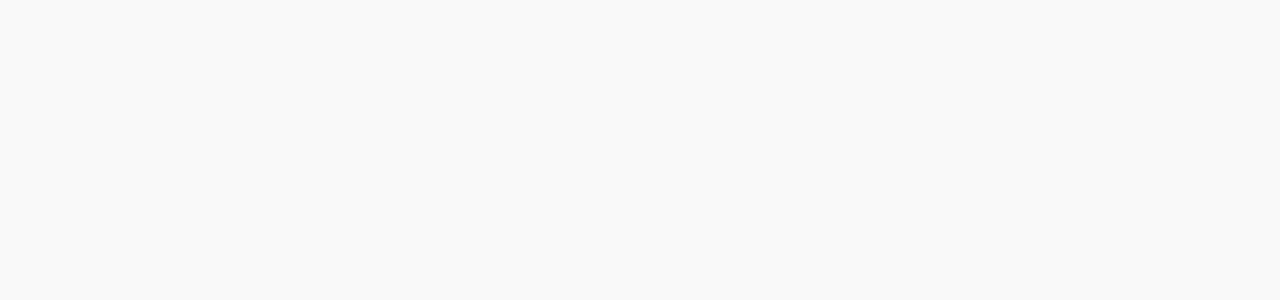
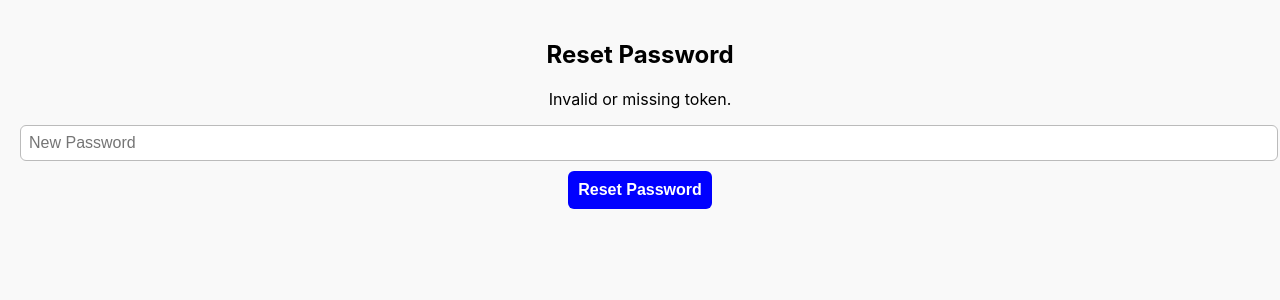
Before and after one commit to Perger95/vanrestapi-frontend, a React (Vite) app: page /reset-password in a window 1280 px wide. Before the commit this address had no page. Shown: the top 300 px of the page. Built offline with nearby package versions, Linux system fonts and the light colour scheme; the HTML template or start-up script is replaced by a standard one; a web font is replaced by a local one.

Commit message:
update szombat 15:00

```diff
--- a/src/App.jsx
+++ b/src/App.jsx
@@ -3,6 +3,7 @@
 import Login from './pages/Login';
 import Events from './pages/Events';
 import Helpdesk from './pages/Helpdesk'; // Új Helpdesk oldal importálása
+import ResetPassword from "./pages/resetpassword";
 
 const App = () => {
     const [token, setToken] = useState(localStorage.getItem('token') || '');
@@ -18,6 +19,7 @@
                     path="/helpdesk"
                     element={token ? <Helpdesk token={token} /> : <Login setToken={setToken} />}
                 />
+                <Route path="/reset-password" element={<ResetPassword />} />
             </Routes>
         </Router>
     );
--- /dev/null
+++ b/src/pages/resetpassword.jsx
@@ -0,0 +1,74 @@
+import { useState, useEffect } from "react";
+import { useSearchParams } from "react-router-dom";
+
+function ResetPassword() {
+  const [searchParams] = useSearchParams();
+  const token = searchParams.get("token");
+  const [newPassword, setNewPassword] = useState("");
+  const [message, setMessage] = useState("");
+
+  useEffect(() => {
+    if (!token) {
+      setMessage("Invalid or missing token.");
+    }
+  }, [token]);
+
+  const handleReset = async () => {
+    if (!token || newPassword.length < 6) {
+      setMessage("Invalid token or password too short.");
+      return;
+    }
+
+    try {
+      console.log("📡 Küldés a szerverre:", {
+        token,
+        new_password: newPassword
+      });
+
+      const response = await fetch("https://localhost/plain-php-api/index.php?users=new-password", {
+        method: "POST",
+        headers: {
+          "Content-Type": "application/json",
+          "Accept": "application/json"  // 🔹 FONTOS! A backend így biztosan JSON-ként dolgozza fel
+        },
+        body: JSON.stringify({
+          token: token.trim(),
+          new_password: newPassword.trim()
+        }),
+      });
+
+      console.log("✅ Válasz érkezett:", response);
+
+      const data = await response.json();
+      console.log("📬 Szerver válasz:", data);
+
+      if (!response.ok) {
+        throw new Error(data.error || "Hiba történt!");
+      }
+
+      setMessage(data.message || "Sikeres jelszóvisszaállítás!");
+    } catch (error) {
+      console.error("🚨 Fetch hiba:", error);
+      setMessage(error.message);
+    }
+  };
+
+  return (
+    <div style={{ padding: "20px", textAlign: "center" }}>
+      <h2>Reset Password</h2>
+      {message && <p>{message}</p>}
+      <input
+        type="password"
+        placeholder="New Password"
+        value={newPassword}
+        onChange={(e) => setNewPassword(e.target.value)}
+        style={{ padding: "8px", marginBottom: "10px", display: "block", width: "100%" }}
+      />
+      <button onClick={handleReset} style={{ padding: "10px", backgroundColor: "blue", color: "white" }}>
+        Reset Password
+      </button>
+    </div>
+  );
+}
+
+export default ResetPassword;
```
